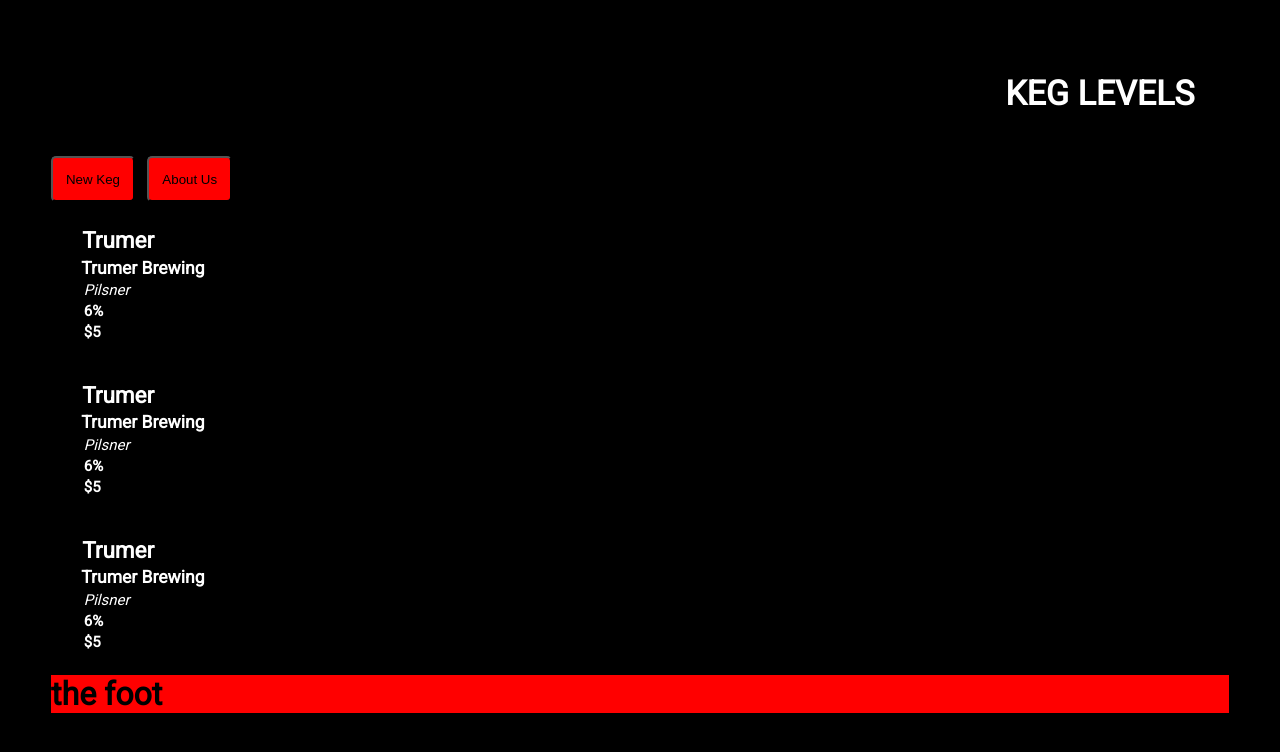
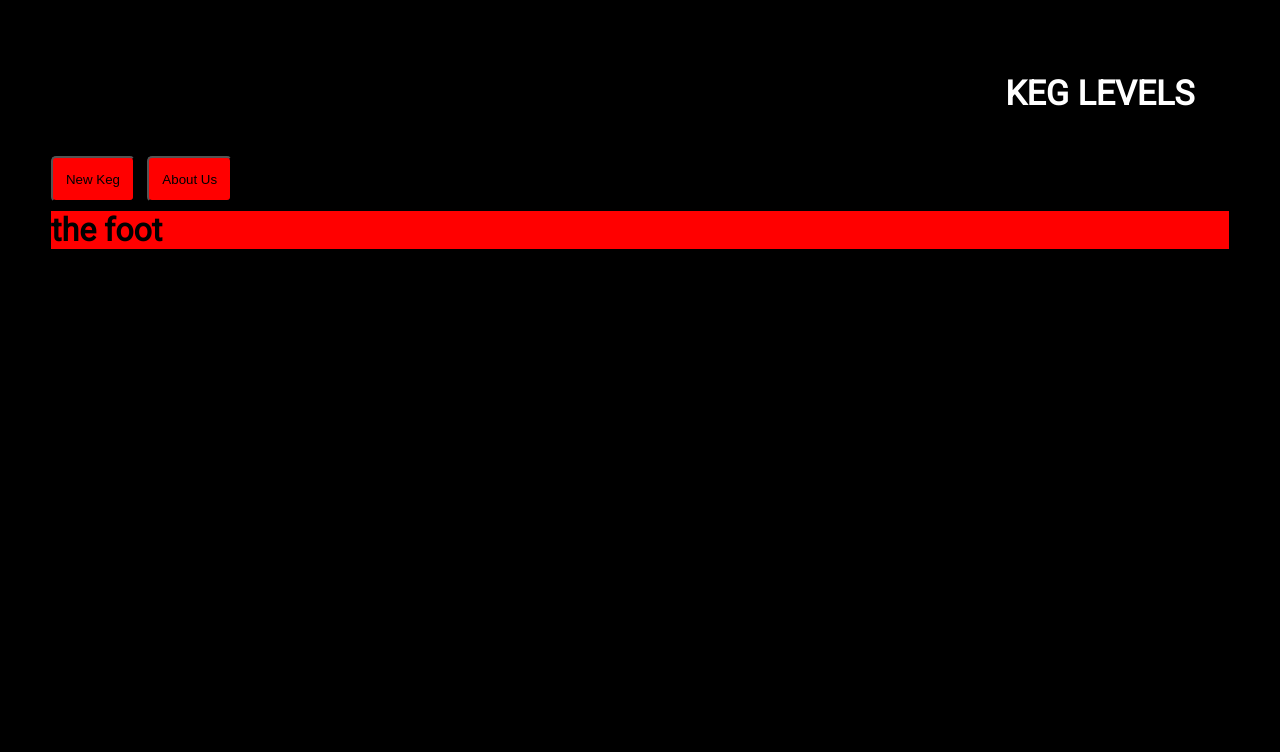
Before and after one commit to claramunro-zz/Keg-Levels-React, a React app: page /#/ in a window 1280 px wide. Shown: the top 752 px of the page. Built offline with nearby package versions, Linux system fonts and the light colour scheme.

Commit message:
form is working now

```diff
--- a/src/components/App.jsx
+++ b/src/components/App.jsx
@@ -63,7 +63,7 @@
           <Header/>
         </div>
         <Switch>
-          <Route exact path='/' render={() => <KegList newKeg={this.state.masterKegList} />} />
+          <Route exact path='/' render={() => <KegList newList={this.state.masterKegList} />} />
           <Route path='/newKeg' render={() => <NewKegControl onNewKegCreation={this.handleAddingNewKegToList} />} />
           <Route path='/about' component={About} />
           <Route component={Error404} />
--- a/src/components/KegList.jsx
+++ b/src/components/KegList.jsx
@@ -1,33 +1,34 @@
 import React from 'react';
 import Kegs from './Kegs';
 import { Link } from 'react-router-dom';
+import PropTypes from 'prop-types';
 
 
-let masterKegList = [
-  {
-    name: 'Trumer',
-    brand: 'Trumer Brewing',
-    style: 'Pilsner',
-    alc: '6%',
-    price: '$5'
-  },
-  {
-    name: 'Trumer',
-    brand: 'Trumer Brewing',
-    style: 'Pilsner',
-    alc: '6%',
-    price: '$5'
-  },
-  {
-    name: 'Trumer',
-    brand: 'Trumer Brewing',
-    style: 'Pilsner',
-    alc: '6%',
-    price: '$5'
-  }
-];
+// let masterKegList = [
+//   {
+//     name: 'Trumer',
+//     brand: 'Trumer Brewing',
+//     style: 'Pilsner',
+//     alc: '6%',
+//     price: '$5'
+//   },
+//   {
+//     name: 'Trumer',
+//     brand: 'Trumer Brewing',
+//     style: 'Pilsner',
+//     alc: '6%',
+//     price: '$5'
+//   },
+//   {
+//     name: 'Trumer',
+//     brand: 'Trumer Brewing',
+//     style: 'Pilsner',
+//     alc: '6%',
+//     price: '$5'
+//   }
+// ];
 
-function KegList(){
+function KegList(props){
   return (
     <div>
 
@@ -37,7 +38,8 @@
 
       </div>
 
-      {masterKegList.map((keg, index) =>
+      <div>
+        {props.newList.map((keg, index) =>
           <Kegs
             name={keg.name}
             brand={keg.brand}
@@ -47,7 +49,14 @@
             key={index}/>
         )}
       </div>
+
+
+    </div>
   );
 }
 
+KegList.propTypes = {
+  newList: KegList.array
+};
+
 export default KegList;
```
Lines whose indentation alone changed are shown as unchanged.
